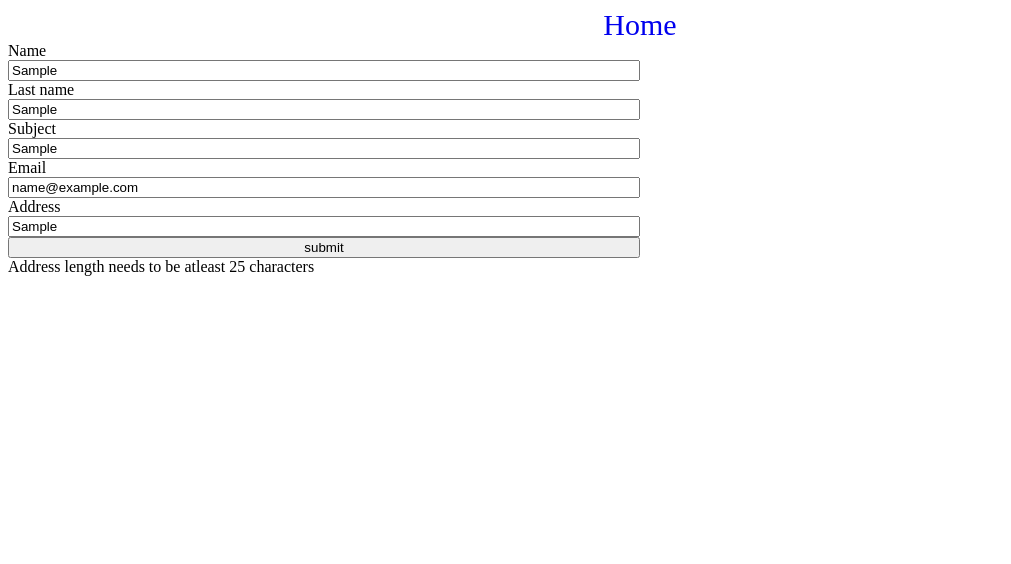
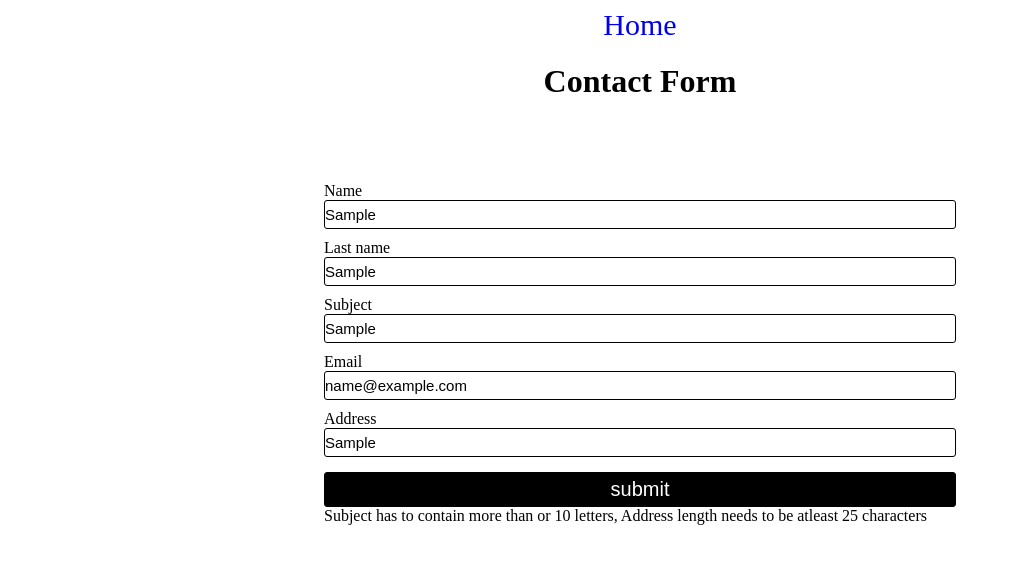
Before and after one commit to alexrezaei/Alexander-rezaei-js1-CA, a plain HTML site: page contact.html in a window 1280 px wide. Both pictures are taken after typing "Sample", "Sample", "Sample", "name@example.com", "Sample" into the empty fields and a click on the input "submit". Shown: the whole page, without its empty margins (0-1011 px from the left). Drawn offline with Linux system fonts and the light colour scheme.

Commit message:
update to contact.js

```diff
--- a/contact.html
+++ b/contact.html
@@ -11,6 +11,7 @@
     <nav>
         <a href="index.html">Home</a>
     </nav>
+    <h1>Contact Form</h1>
     <form action="">
         <label for="name">Name</label>
         <input type="text" name="name" placeholder="First name" id="firstname">
@@ -19,9 +20,9 @@
         <label for="subject">Subject</label>
         <input type="text" name="subject" placeholder="Subject" id="subject">
         <label for="email">Email</label>
-        <input type="email" name="email" id="email">
+        <input type="email" name="email" id="email" placeholder="Your email">
         <label for="address">Address</label>
-        <input type="text" name="address" id="address">
+        <input type="text" name="address" id="address" placeholder="Your address">
         <input type="submit" name="submit" value="submit" id="submit">
         <div class="error">
         </div>
--- a/css/contact.css
+++ b/css/contact.css
@@ -1,3 +1,9 @@
+body {
+  display: flex;
+  flex-direction: column;
+  align-items: center;
+}
+
 nav {
   display: block;
   text-align: center;
@@ -10,7 +16,26 @@ nav a {
 }
 
 form {
+  margin-top: 50px;
   display: flex;
   flex-direction: column;
   width: 50%;
 }
+
+form input {
+  padding: 5px 0 5px 0;
+  font-size: 15px;
+  border: 1.5px solid black;
+  border-radius: 3px;
+}
+
+form label {
+  margin-top: 10px;
+}
+
+form #submit {
+  margin-top: 15px;
+  background-color: black;
+  color: white;
+  font-size: 20px;
+}
--- a/js/contact.js
+++ b/js/contact.js
@@ -17,32 +17,47 @@ form.addEventListener("submit", (e) => {
     message.push("Last Name is required");
   }
   if (
-    subject.length === "" ||
+    subject.value === "" ||
     subject.value == null ||
     validateLength(subject.value, 10) === false
   ) {
+    console.log(subject.value);
     message.push("Subject has to contain more than or 10 letters");
   }
   if (
-    address.length === "" ||
-    address.length == null ||
+    address.value === "" ||
+    address.value == null ||
     validateLength(address.value, 24) === false
   ) {
-    console.log(address.value.length);
     message.push("Address length needs to be atleast 25 characters");
+  }
+  if (email.value === "" || email.value == null || validateEmail === false) {
+    message.push("Email is not correctly formated");
   }
   if (message.length > 0) {
     e.preventDefault();
     error.innerHTML += message.join(", ");
   } else {
     e.preventDefault();
+    message.push("Message successfully sent");
+    error.innerHTML += message.join(", ");
   }
 });
 
 const validateLength = (value, len) => {
-  if (value.trim().length <= len) {
+  if (value.trim().length >= len) {
     return true;
   } else {
     return false;
   }
 };
+
+const validateEmail = (email) => {
+  let re = /\S+@\S+\.\S+/;
+  let paternMatches = re.test(email);
+  if (paternMatches === true) {
+    return true;
+  } else {
+    return false;
+  }
+};
```
